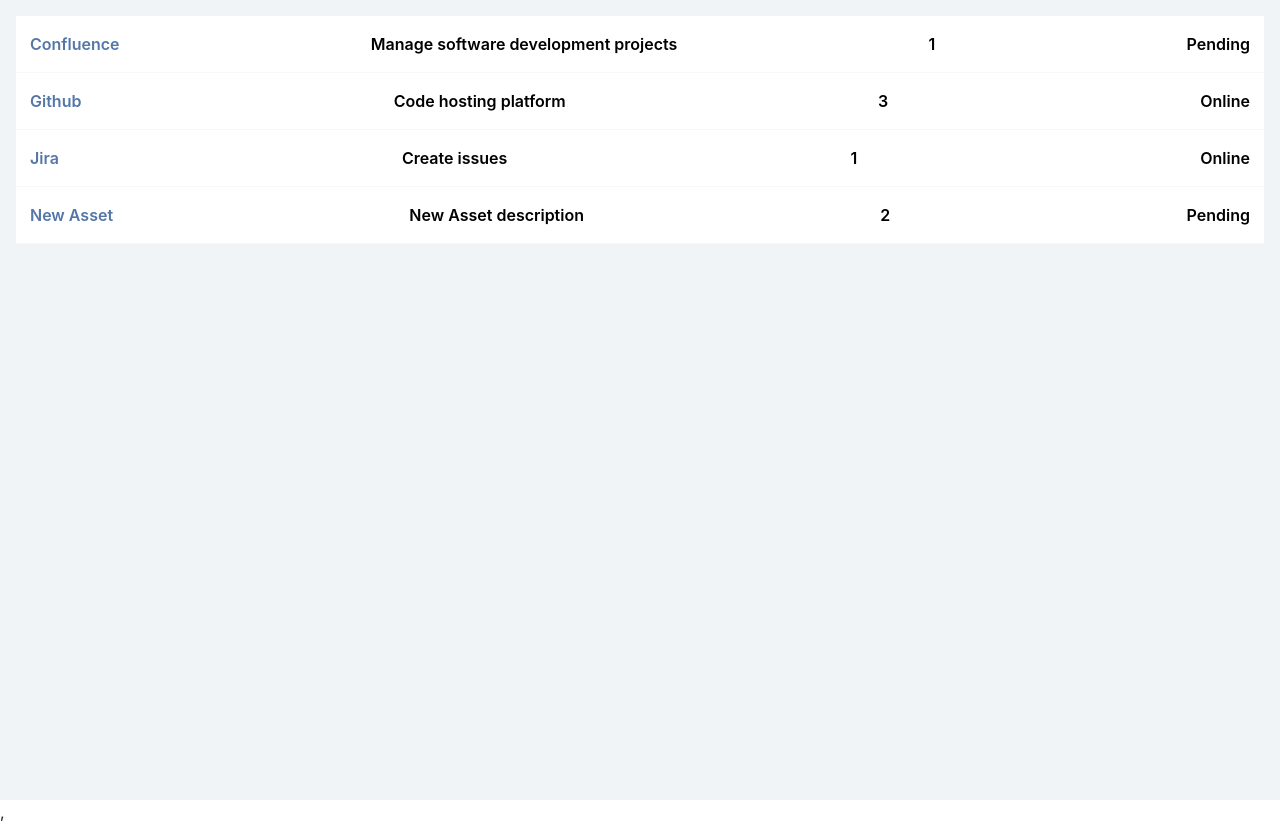
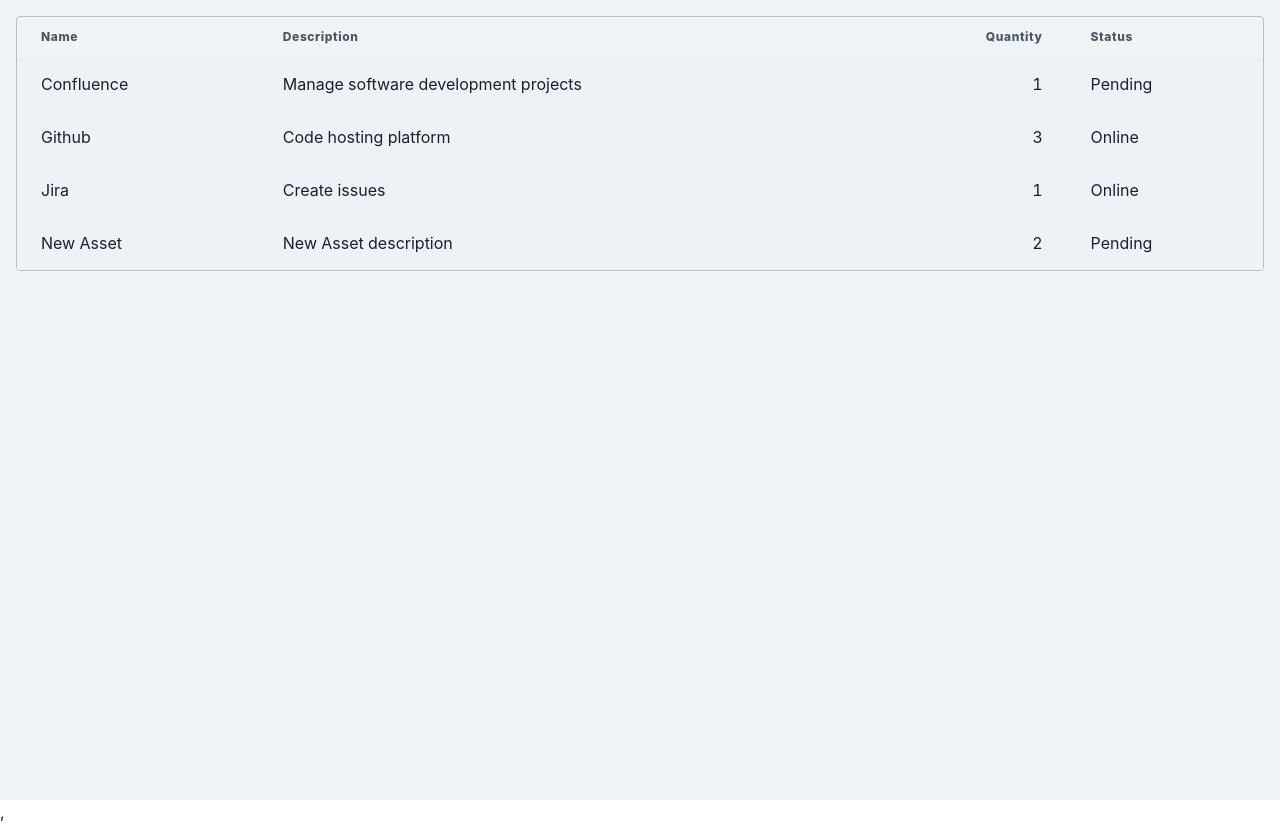
Before and after one commit to oscar-hustlebox/todo-app, a React app: page / in a window 1280 px wide. Built offline with nearby package versions, Linux system fonts and the light colour scheme.

Commit message:
style: replace styled-components with chakra-ui components

```diff
--- a/src/components/AssetList/AssetListItem/AssetListItem.tsx
+++ b/src/components/AssetList/AssetListItem/AssetListItem.tsx
@@ -1,19 +1,18 @@
+import { Tbody, Td, Tr } from '@chakra-ui/react';
 import React from 'react';
 import { AssetState } from '../../../redux/slices/assets/slice';
-import { StyledAssetListItem, StyledHeader, StyledText } from './styles';
 
 type AssetListItemProps = { asset: AssetState };
 
 export const AssetListItem = ({ asset }: AssetListItemProps) => {
     return (
-        <StyledAssetListItem>
-            {/* TODO add image of asset */}
-            <StyledHeader>
-                <StyledText color="primary">{asset.name}</StyledText>
-                <StyledText>{asset.description}</StyledText>
-                <StyledText>{asset.quantity}</StyledText>
-                <StyledText>{asset.status}</StyledText>
-            </StyledHeader>
-        </StyledAssetListItem>
+        <Tbody>
+            <Tr>
+                <Td>{asset.name}</Td>
+                <Td>{asset.description}</Td>
+                <Td isNumeric>{asset.quantity}</Td>
+                <Td>{asset.status}</Td>
+            </Tr>
+        </Tbody>
     );
 };
--- a/src/components/AssetList/AssetListItems/AssetListItems.tsx
+++ b/src/components/AssetList/AssetListItems/AssetListItems.tsx
@@ -1,16 +1,42 @@
 import React from 'react';
 import { RootState } from '../../../redux/store';
 import { AssetListItem } from '../AssetListItem/AssetListItem';
-import { StyledAssetListItems } from './styles';
 import { useSelector } from 'react-redux';
+import { Table, TableContainer, Text, Th, Thead, Tr } from '@chakra-ui/react';
 
 export const AssetListItems = () => {
     const assets = useSelector((state: RootState) => state.assets);
     return (
-        <StyledAssetListItems>
-            {assets.map((asset) => (
-                <AssetListItem key={`${asset.id}+${asset.key}`} asset={asset} />
-            ))}
-        </StyledAssetListItems>
+        <TableContainer border="1px" borderRadius={4} borderColor="#BEBFC0">
+            <Table variant="striped">
+                <Thead>
+                    <Tr>
+                        <Th>
+                            <Text fontWeight="extrabold" casing="capitalize">
+                                Name
+                            </Text>
+                        </Th>
+                        <Th>
+                            <Text fontWeight="extrabold" casing="capitalize">
+                                Description
+                            </Text>
+                        </Th>
+                        <Th isNumeric>
+                            <Text fontWeight="extrabold" casing="capitalize">
+                                Quantity
+                            </Text>
+                        </Th>
+                        <Th>
+                            <Text fontWeight="extrabold" casing="capitalize">
+                                Status
+                            </Text>
+                        </Th>
+                    </Tr>
+                </Thead>
+                {assets.map((asset) => (
+                    <AssetListItem key={asset.id} asset={asset} />
+                ))}
+            </Table>
+        </TableContainer>
     );
 };
```
